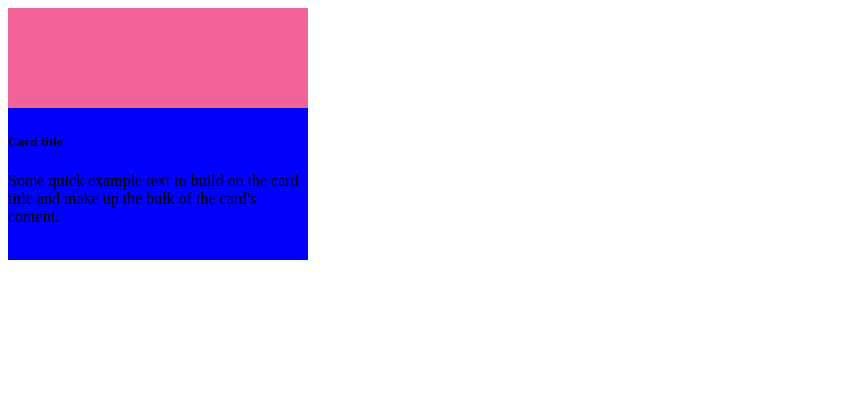
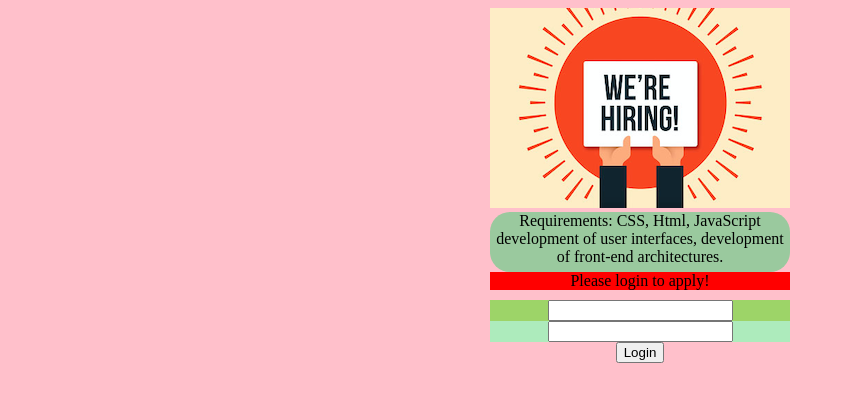
Before and after one commit to deyisk/marketapp, a website built with webpack: page Desktop/widget/src/index.html in a window 1280 px wide. Shown: the whole page, without its empty margins (0-845 px from the left). Built offline with nearby package versions, Linux system fonts and the light colour scheme.

Commit message:
finished

```diff
--- a/Desktop/widget/src/index.html
+++ b/Desktop/widget/src/index.html
@@ -7,7 +7,7 @@
     <link rel="stylesheet" href="/css/styles.css">
     <title>Document</title>
 </head>
-<body>
+<body bgcolor="pink">
 
 
 
@@ -27,7 +27,7 @@
         </div> -->
 
 
-<div class="container">
+<!-- <div class="container">
         <div class="card">
             <img class="card__img card__img--top" src="/src/assets/img/a.jpg" alt="Card image cap">
             <div class="card__body">
@@ -36,6 +36,37 @@
               <a href="#" class="btn btn--primary">Go somewhere</a>
             </div>
           </div>
+        </div> -->
+
+
+        <div class="container" >
+            <div class="card">
+                <div class="card-header">
+                    <div class="card-header-figure">
+                    <img src="/src/assets/img/photo3.png" alt="">
+            </div>
+        </div>
+                <div class="card-body">
+                    <div class="card-body-content">
+                    <span>Requirements: CSS, Html, JavaScript development of user interfaces, development of front-end architectures.</span>
+        </div>
+    </div>
+                <div class="card-footer">
+                    <span>Please login to apply!</span>
+            </div>
+            </div>
+
+           <div class="form">
+               <div class="form-header">
+                   <input type="text" >
+                </div>
+               <div class="form-body">
+                   <input type="text">
+               </div>
+               <div class="form-footer">
+                   <button class="btn">Login</button>
+                </div>
+           </div>
         </div>
 </body>
 </html>
--- /dev/null
+++ b/Desktop/widget/src/scss/_button.scss
@@ -0,0 +1,10 @@
+//BUTTON SCSS
+//==================
+
+//Button Variables
+//==================
+
+//Button Fixed
+//==================
+
+//Button Controller
--- a/Desktop/widget/src/scss/_card.scss
+++ b/Desktop/widget/src/scss/_card.scss
@@ -1,45 +1,61 @@
-//CARD SCSS
-//====================
+// CARD SCSS
+//===========================================
 
-//variables
+//Card Variables
+//==========================
+$card-width: 300px;
+$card-height: 200px;
+$card-border: 20px;
 
-$card-width: 300px;
-$card-height: 100px;
+// Card Fixed
+//==========================
 
-//fixed
+%card-fixed {
+  width: $card-width;
+  margin: auto;
+}
+//Card Header Fixed
+%card-header-fixed {
+  width: $card-width;
+}
+// Card Header Figure Fixed
+%card-header-figure-fixed {
+  width: $card-width;
+}
 
-%container-fixed {
-  width: $card-width;
-  height: $card-height;
-  background-color: sandybrown;
+//Card Body Fixed
+%card-body-fixed {
+  background-color: #9ac99e;
+  border-radius: $card-border;
+  height: 60px;
+  text-align: center;
+}
 
-  %card-fixed {
-    background-color: blue;
+//Card Footer Fixed
+%card-footer-fixed {
+  text-align: center;
+  background-color: red;
+}
 
-    &__img--top {
-      width: $card-width;
-      height: $card-height;
-    }
+//Card Controller
+//================================
 
-    &__body,
-    &__title,
-    &__text {
-      background-color: red;
-    }
+.card {
+  @extend %card-fixed;
+
+  &-header {
+    @extend %card-header-fixed;
+  }
+
+  &-figure {
+    @extend %card-header-figure-fixed;
+  }
+
+  &-body {
+    @extend %card-body-fixed;
+  }
+
+  &-footer {
+    @extend %card-footer-fixed;
   }
 }
-
-// button.scss
-.btn {
-  &--primary {
-  }
-}
-
-//controller
-.card {
-  @extend %card-fixed;
-}
-
-.container {
-  @extend %container-fixed;
-}
--- /dev/null
+++ b/Desktop/widget/src/scss/_form.scss
@@ -0,0 +1,46 @@
+//FORM SCSS
+//==================
+
+//Form Variables
+//==================
+
+//Form Fixed
+//==================
+
+%form-fixed {
+  width: 300px;
+  margin: auto;
+  padding: 10px;
+}
+%form-header-fixed {
+  background-color: rgb(157, 212, 104);
+  text-align: center;
+}
+
+%form-body-fixed {
+  background-color: rgb(173, 235, 188);
+  text-align: center;
+}
+
+%form-footer-fixed {
+  text-align: center;
+}
+
+//Form Controller
+//==================
+
+.form {
+  @extend %form-fixed;
+
+  &-header {
+    @extend %form-header-fixed;
+  }
+
+  &-body {
+    @extend %form-body-fixed;
+  }
+
+  &-footer {
+    @extend %form-footer-fixed;
+  }
+}
--- a/Desktop/widget/src/styles.scss
+++ b/Desktop/widget/src/styles.scss
@@ -1,2 +1,4 @@
 @import "../src/scss/_widget.scss";
 @import "../src/scss/_card.scss";
+@import "../src/scss/_form.scss";
+@import "../src/scss/_button.scss";
```
Also changed, not shown: Desktop/widget/css/styles.css, Desktop/widget/src/assets/img/a.jpg (deleted), Desktop/widget/src/assets/img/photo3.png (added).
